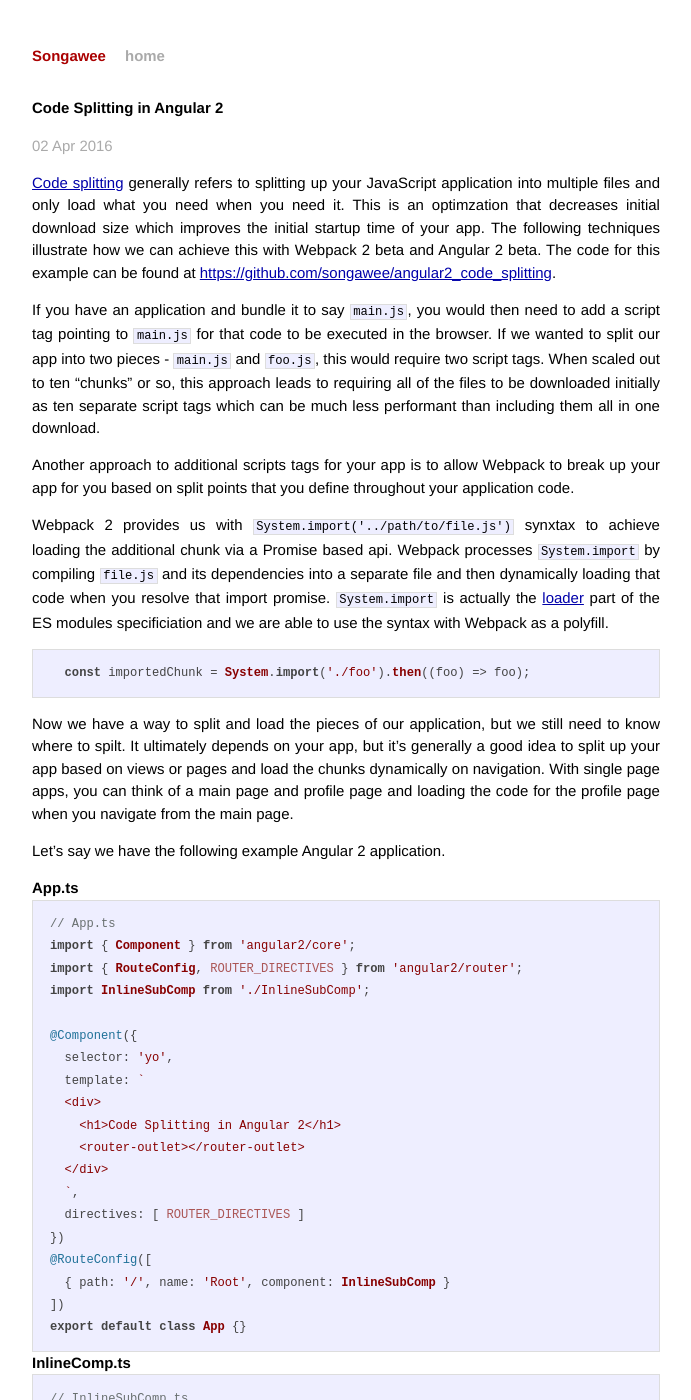
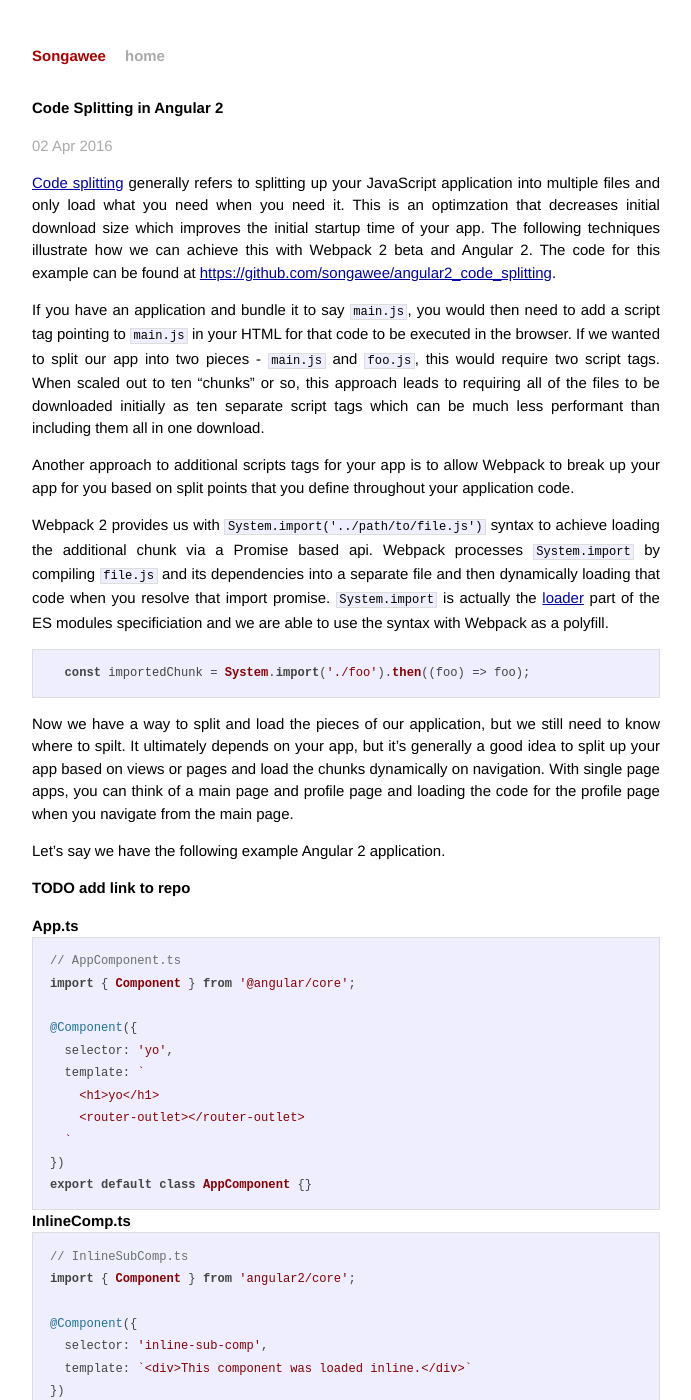
Before and after one commit to dennis-johnson-dev/songawee.github.io, a Jekyll site: the page built from _posts/2016-4-2-code-splitting-angular2.md, in a window 1280 px wide and 1400 px high. Shown: the whole window, without its empty margins (294-985 px from the left). Built offline with Jekyll 4.4.1, drawn with Linux system fonts in a browser that asks for light colours; nearby versions of some CDN libraries; Markdown is read by kramdown in place of the engine named in the settings; comment, search, counter and statistics services are not loaded.

Commit message:
begin update to Angular 2

````diff
--- a/_posts/2016-4-2-code-splitting-angular2.md
+++ b/_posts/2016-4-2-code-splitting-angular2.md
@@ -6,13 +6,13 @@ date:   2016-4-2
 published: true
 ---
 
-[Code splitting](https://webpack.github.io/docs/code-splitting.html) generally refers to splitting up your JavaScript application into multiple files and only load what you need when you need it. This is an optimzation that decreases initial download size which improves the initial startup time of your app. The following techniques illustrate how we can achieve this with Webpack 2 beta and Angular 2 beta. The code for this example can be found at <https://github.com/songawee/angular2_code_splitting>.
+[Code splitting](https://webpack.github.io/docs/code-splitting.html) generally refers to splitting up your JavaScript application into multiple files and only load what you need when you need it. This is an optimzation that decreases initial download size which improves the initial startup time of your app. The following techniques illustrate how we can achieve this with Webpack 2 beta and Angular 2. The code for this example can be found at <https://github.com/songawee/angular2_code_splitting>.
 
-If you have an application and bundle it to say `main.js`, you would then need to add a script tag pointing to `main.js` for that code to be executed in the browser. If we wanted to split our app into two pieces - `main.js` and `foo.js`, this would require two script tags. When scaled out to ten "chunks" or so, this approach leads to requiring all of the files to be downloaded initially as ten separate script tags which can be much less performant than including them all in one download.
+If you have an application and bundle it to say `main.js`, you would then need to add a script tag pointing to `main.js` in your HTML for that code to be executed in the browser. If we wanted to split our app into two pieces - `main.js` and `foo.js`, this would require two script tags. When scaled out to ten "chunks" or so, this approach leads to requiring all of the files to be downloaded initially as ten separate script tags which can be much less performant than including them all in one download.
 
 Another approach to additional scripts tags for your app is to allow Webpack to break up your app for you based on split points that you define throughout your application code.
 
-Webpack 2 provides us with `System.import('../path/to/file.js')` synxtax to achieve loading the additional chunk via a Promise based api. Webpack processes `System.import` by compiling `file.js` and its dependencies into a separate file and then dynamically loading that code when you resolve that import promise. `System.import` is actually the [loader](https://whatwg.github.io/loader/) part of the ES modules specificiation and we are able to use the syntax with Webpack as a polyfill.
+Webpack 2 provides us with `System.import('../path/to/file.js')` syntax to achieve loading the additional chunk via a Promise based api. Webpack processes `System.import` by compiling `file.js` and its dependencies into a separate file and then dynamically loading that code when you resolve that import promise. `System.import` is actually the [loader](https://whatwg.github.io/loader/) part of the ES modules specificiation and we are able to use the syntax with Webpack as a polyfill.
 
 ```js
   const importedChunk = System.import('./foo').then((foo) => foo);
@@ -22,28 +22,22 @@ Now we have a way to split and load the pieces of our application, but we still
 
 Let's say we have the following example Angular 2 application.
 
+# TODO add link to repo
+
 #### App.ts
 
 ```js
-// App.ts
-import { Component } from 'angular2/core';
-import { RouteConfig, ROUTER_DIRECTIVES } from 'angular2/router';
-import InlineSubComp from './InlineSubComp';
+// AppComponent.ts
+import { Component } from '@angular/core';
 
 @Component({
   selector: 'yo',
   template: `
-  <div>
-    <h1>Code Splitting in Angular 2</h1>
+    <h1>yo</h1>
     <router-outlet></router-outlet>
-  </div>
-  `,
-  directives: [ ROUTER_DIRECTIVES ]
+  `
 })
-@RouteConfig([
-  { path: '/', name: 'Root', component: InlineSubComp }
-])
-export default class App {}
+export default class AppComponent {}
 ```
 
 #### InlineComp.ts
````
